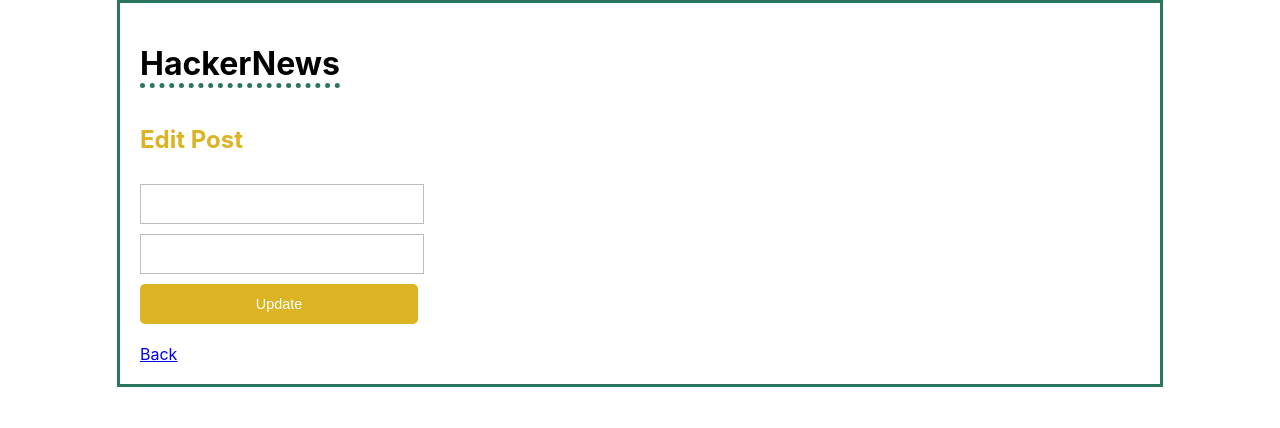
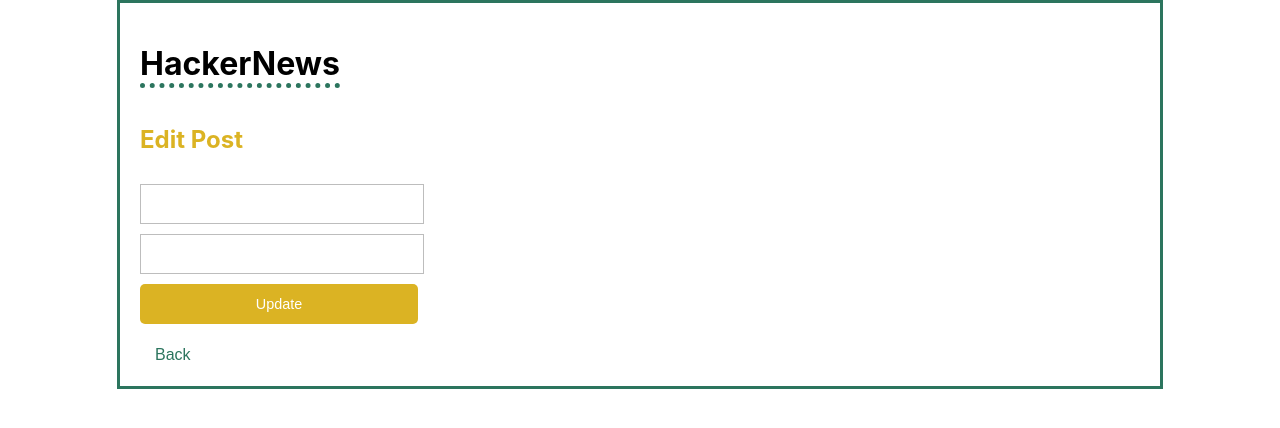
Before and after one commit to bernacle/readable, a React (Create React App) app: page /posts/1/edit in a window 1280 px wide. Shown: the top 428 px of the page. Built offline with nearby package versions, Linux system fonts and the light colour scheme; no server answers.

Commit message:
Fix the deleted issue

```diff
--- a/src/components/EditPost.js
+++ b/src/components/EditPost.js
@@ -77,7 +77,7 @@
               <button className="buttonEdit" onClick={this.update}>Update</button>
             </form>
             <br/>
-            <Link to="/">Back</Link>
+            <Link className="likeabutton defaultLink" to="/">Back</Link>
           </div>
         )
     }
--- a/src/components/Post.js
+++ b/src/components/Post.js
@@ -70,6 +70,8 @@
 
         return(
           <div>
+            {post.deleted === false ?
+              <div>
                 <span className='category'>{post.category}</span>
                 <h1><span>{post.title}</span></h1>
                 <h2>{post.body}</h2>
@@ -116,6 +118,13 @@
                 }
                 </Modal>
               </div>
+            :
+              <div>
+                <h2>This content is unavailable</h2>
+                <Link className="likeabutton defaultLink" to="/">Back</Link>
+              </div>
+            }
+          </div>
         )
     }
 
```
Lines whose indentation alone changed are shown as unchanged.
